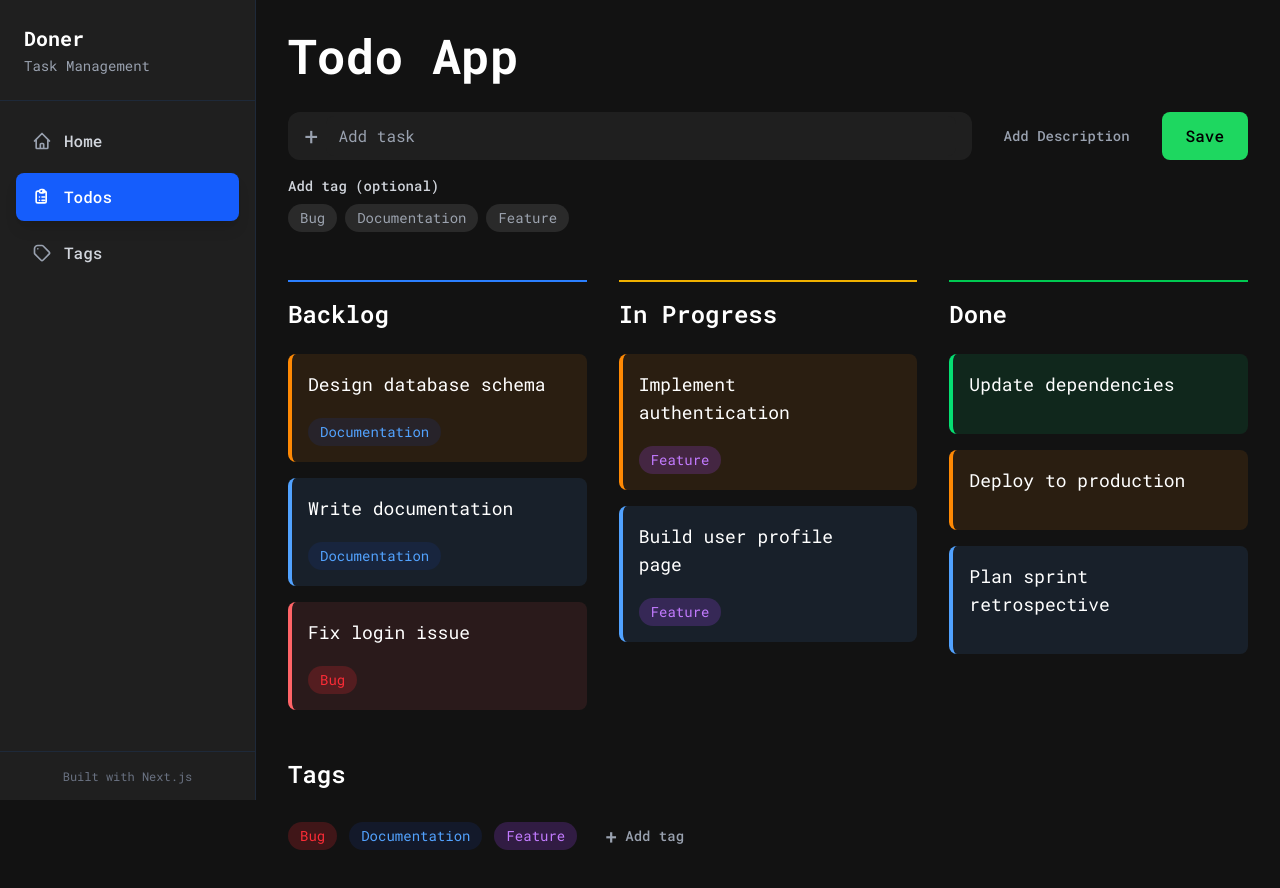
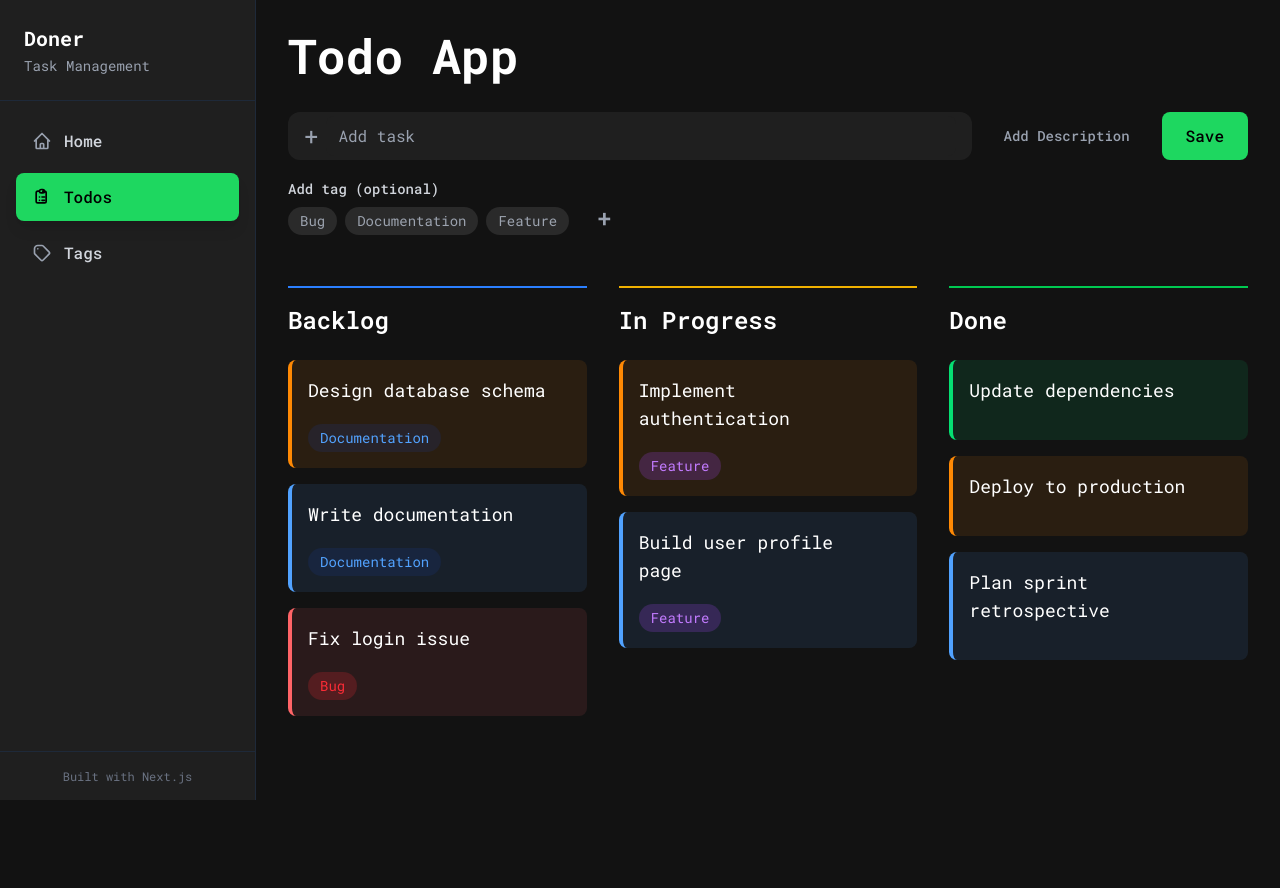
Before and after one commit to kostyniuk/doner, a Next.js app: page /todos in a window 1280 px wide. After the commit the page ends 800 px from the top, so only its background shows below. Built offline with nearby package versions, Linux system fonts and the light colour scheme; a web font is replaced by a local one.

Commit message:
Refactor TodosPage and TodoInput: Removed the TagsSection from TodosPage, added functionality to create new tags in TodoInput, and updated tag selection to use local state for better management.

```diff
--- a/app/todos/page.tsx
+++ b/app/todos/page.tsx
@@ -61,12 +61,6 @@ const TodosPage = () => {
           ))}
         </div>
 
-        {/* Tags Section */}
-        <TagsSection
-          tags={tags}
-          onAddTag={handleAddTag}
-        />
-
         {/* Modal */}
         <TodoModal
           todo={modalTodo}
--- a/app/todos/todo-input.tsx
+++ b/app/todos/todo-input.tsx
@@ -17,6 +17,9 @@ const TodoInput: React.FC<TodoInputProps> = ({ onAddTodo, tags, className = '' }
   const [descriptionValue, setDescriptionValue] = useState('');
   const [selectedTag, setSelectedTag] = useState<string[]>([]);
   const [showDescription, setShowDescription] = useState(false);
+  const [showNewTagInput, setShowNewTagInput] = useState(false);
+  const [newTagValue, setNewTagValue] = useState('');
+  const [localTags, setLocalTags] = useState<TagType[]>(tags);
 
   const handleAddTodo = () => {
     if (inputValue.trim() !== '') {
@@ -45,6 +48,20 @@ const TodoInput: React.FC<TodoInputProps> = ({ onAddTodo, tags, className = '' }
         ? prev.filter(id => id !== tagId)
         : [tagId], // Only allow one tag for new todos
     );
+  };
+
+  const handleAddNewTag = () => {
+    if (newTagValue.trim() !== '') {
+      const newTag: TagType = {
+        id: newTagValue.trim().toLowerCase().replace(/\s+/g, '-'),
+        name: newTagValue.trim(),
+        color: 'bg-blue-900/20 text-blue-400',
+      };
+      setLocalTags(prev => [...prev, newTag]);
+      setSelectedTag([newTag.id]);
+      setNewTagValue('');
+      setShowNewTagInput(false);
+    }
   };
 
   return (
@@ -92,15 +109,39 @@ const TodoInput: React.FC<TodoInputProps> = ({ onAddTodo, tags, className = '' }
         />
       )}
 
-      {/* Tag Selection */}
-      {tags.length > 0 && (
+      {/* Tag Selection + Add New Tag */}
+      <div className="flex flex-wrap gap-2 items-center">
         <TagSelector
-          tags={tags}
+          tags={localTags}
           selectedTags={selectedTag}
           onTagToggle={toggleTag}
           label={UI_TEXT.ADD_TAG_OPTIONAL}
         />
-      )}
+        <div className="ml-2 mt-6">
+        {showNewTagInput ? (
+          <Input
+            value={newTagValue}
+            onChange={setNewTagValue}
+            onKeyPress={e => {
+              if (e.key === 'Enter') handleAddNewTag();
+            }}
+            placeholder="New tag name"
+            className="w-32 text-sm"
+            noBorder={true}
+            bgClassName="bg-[#1f1f1f]"
+          />
+        ) : (
+          <Button
+            onClick={() => setShowNewTagInput(true)}
+            variant={BUTTON_VARIANTS.GHOST}
+            size={BUTTON_SIZES.SM}
+            className="px-3 py-1 rounded-full text-sm cursor-pointer text-[#9ca3af] bg-[#2a2a2a] hover:bg-[#3a3a3a]"
+          >
+            <span className="text-2xl leading-none">+</span>
+          </Button>
+        )}
+        </div>
+      </div>
     </div>
   );
 };
--- a/app/ui/button.tsx
+++ b/app/ui/button.tsx
@@ -22,7 +22,7 @@ const Button: React.FC<ButtonProps> = ({
   const baseClasses = 'font-medium rounded-lg transition-colors focus:outline-none focus:ring-2 focus:ring-offset-2 focus:ring-offset-[#1f1f1f]';
 
   const variantClasses = {
-    primary: 'bg-blue-600 hover:bg-blue-700 text-white focus:ring-blue-500 disabled:bg-gray-600 disabled:cursor-not-allowed',
+    primary: 'bg-[#1ed760] hover:bg-[#21e065] text-black font-bold focus:ring-[#1ed760] disabled:bg-gray-600 disabled:cursor-not-allowed',
     secondary: 'bg-[#2a2a2a] hover:bg-[#3a3a3a] text-white focus:ring-gray-500 disabled:bg-gray-600 disabled:cursor-not-allowed',
     danger: 'bg-red-600 hover:bg-red-700 text-white focus:ring-red-500 disabled:bg-gray-600 disabled:cursor-not-allowed',
     ghost: 'bg-transparent hover:bg-[#2a2a2a] text-gray-400 hover:text-white focus:ring-gray-500',
--- a/app/ui/input.tsx
+++ b/app/ui/input.tsx
@@ -35,10 +35,10 @@ const Input: React.FC<InputProps> = ({
       <input
         type={type}
         value={value}
-        onChange={(e) => onChange(e.target.value)}
-        onKeyPress={onKeyPress}
+        onChange={e => onChange(e.target.value)}
         placeholder={placeholder}
         disabled={disabled}
+        onKeyPress={onKeyPress}
         className={`w-full ${bgClassName} ${noBorder ? '' : 'border border-gray-600'} rounded-lg px-3 py-2 text-white placeholder-gray-400 focus:outline-none focus:ring-2 focus:ring-blue-500 focus:border-transparent disabled:bg-gray-700 disabled:cursor-not-allowed' + (noBorder ? ' focus:ring-0 focus:border-transparent focus-visible:ring-0 focus-visible:border-transparent' : '')}`}
       />
     </div>
--- a/app/ui/sidebar.tsx
+++ b/app/ui/sidebar.tsx
@@ -56,11 +56,11 @@ const Sidebar = () => {
                 href={item.href}
                 className={`flex items-center gap-3 px-4 py-3 rounded-lg transition-all duration-200 ${
                   isActive
-                    ? 'bg-blue-600 text-white shadow-lg'
+                    ? 'bg-[#1ed760] text-black font-bold shadow-lg'
                     : 'text-gray-300 hover:bg-[#2a2a2a] hover:text-white'
                 }`}
               >
-                <div className={`${isActive ? 'text-white' : 'text-gray-400'}`}>
+                <div className={`${isActive ? 'text-black' : 'text-gray-400'}`}>
                   {item.icon}
                 </div>
                 <span className="font-medium">{item.label}</span>
--- a/app/ui/tag-selector.tsx
+++ b/app/ui/tag-selector.tsx
@@ -56,7 +56,7 @@ const TagSelector: React.FC<TagSelectorProps> = ({
           {label}
         </label>
       )}
-      <div className="flex flex-wrap gap-2">
+      <div className="flex items-center gap-2">
         {tags.map((tag) => {
           const selected = isTagSelected(tag.id);
           return (
```
